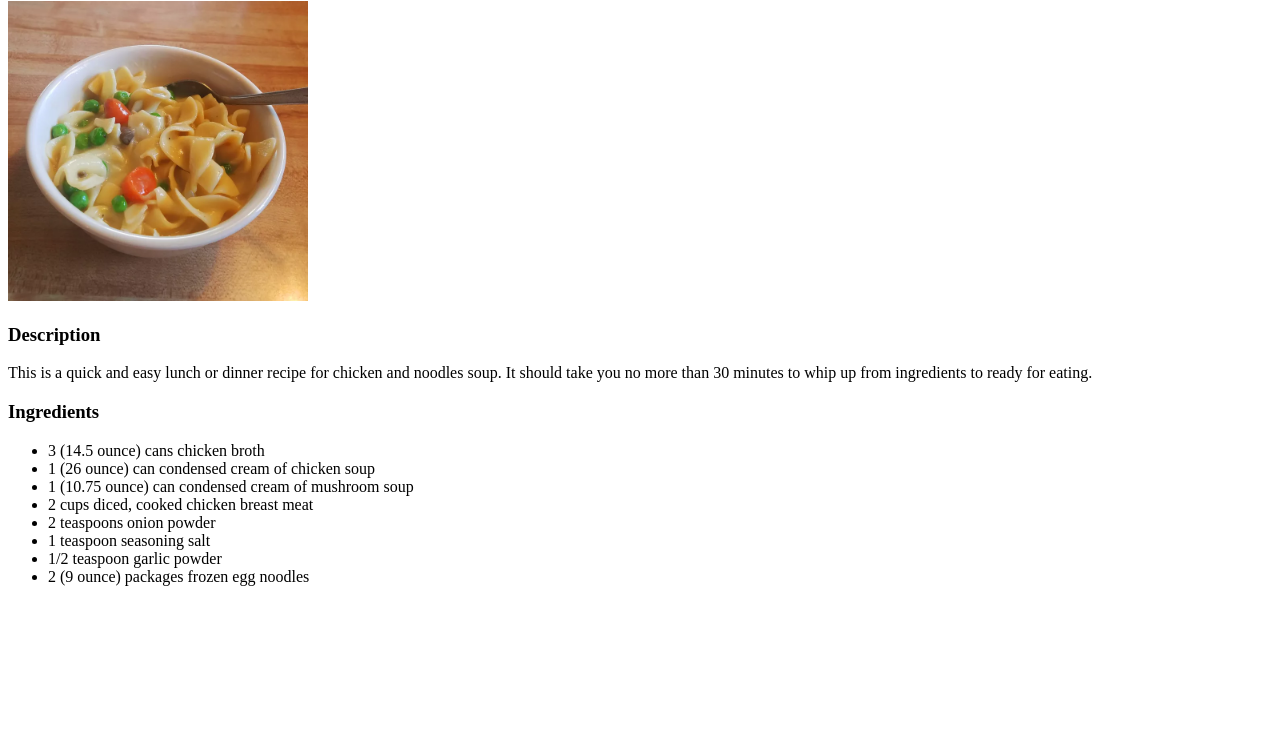
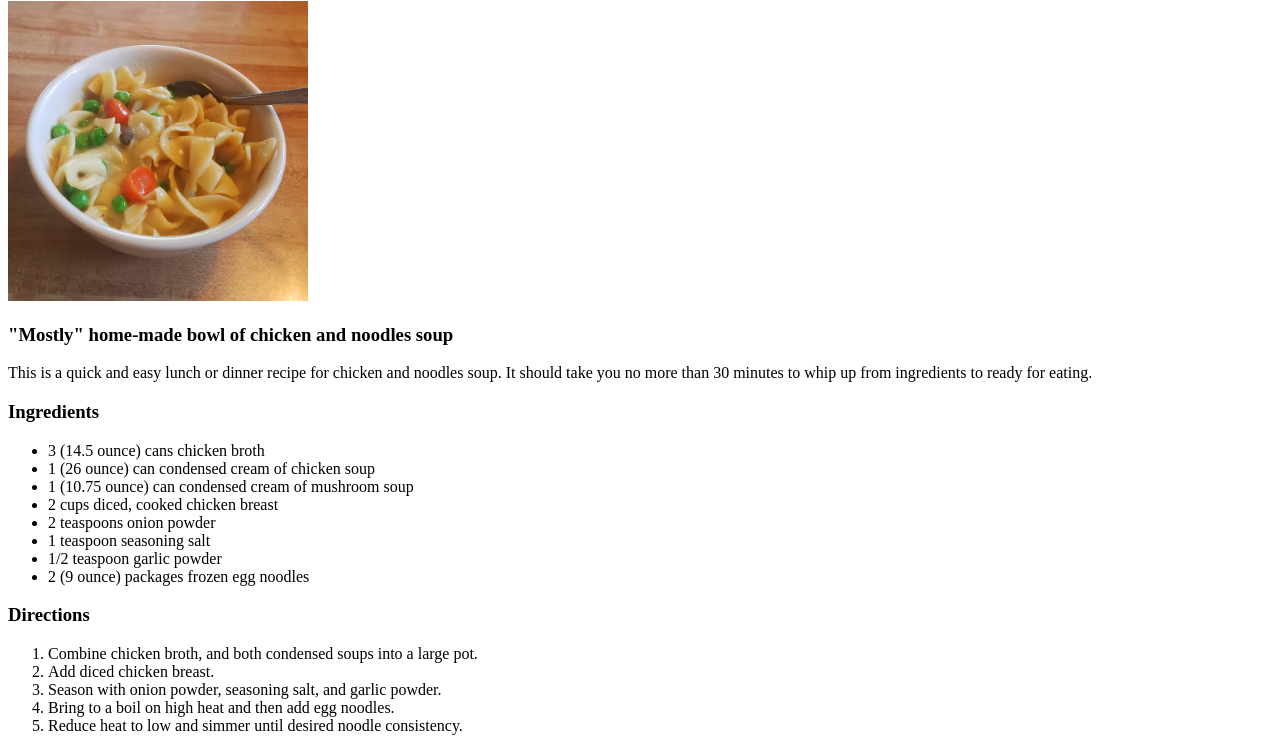
Before and after one commit to gizmoick/odin-recipes, a plain HTML site: page recipes/chicken-noodle.html in a window 1280 px wide. Shown: the part 79-830 px from the top of the page. Before the commit the page ends 800 px from the top, so only its background shows below. Drawn offline with Linux system fonts and the light colour scheme.

Commit message:
Add Directions list to chicken-noodle.html

```diff
--- a/recipes/chicken-noodle.html
+++ b/recipes/chicken-noodle.html
@@ -8,7 +8,7 @@
   <body>
     <h1>Chicken and Noodles</h1>
     <img src="../images/chicken-noodle.jpeg" alt="Delicious bowl of Chicken and Noodles Soup" width="300">
-    <h3>Description</h3>
+    <h3>"Mostly" home-made bowl of chicken and noodles soup</h3>
     <p>This is a quick and easy lunch or dinner recipe for chicken and noodles soup. It should take you no more than 30 minutes to whip up from ingredients to ready for eating.</p>
 
     <h3>Ingredients</h3>
@@ -16,13 +16,22 @@
         <li>3 (14.5 ounce) cans chicken broth</li>
         <li>1 (26 ounce) can condensed cream of chicken soup</li>
         <li>1 (10.75 ounce) can condensed cream of mushroom soup</li>
-        <li>2 cups diced, cooked chicken breast meat</li>
+        <li>2 cups diced, cooked chicken breast</li>
         <li>2 teaspoons onion powder</li>
         <li>1 teaspoon seasoning salt</li>
         <li>1/2 teaspoon garlic powder</li>
         <li>2 (9 ounce) packages frozen egg noodles</li>
       </ul>
 
+    <h3>Directions</h3>
+      <ol>
+        <li>Combine chicken broth, and both condensed soups into a large pot.</li>
+        <li>Add diced chicken breast.</li>
+        <li>Season with onion powder, seasoning salt, and garlic powder.</li>
+        <li>Bring to a boil on high heat and then add egg noodles.</li>
+        <li>Reduce heat to low and simmer until desired noodle consistency.</li>
+      </ol>
+
 
   </body>
 
```
